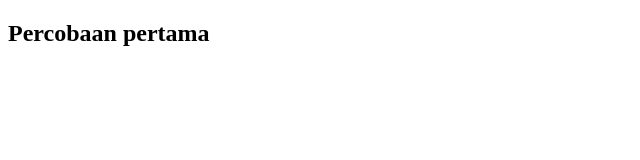
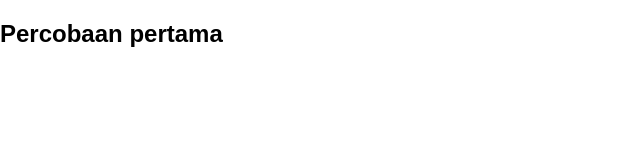
Before and after one commit to aryanuar1499/First-Trial, a plain HTML site: page index.html in a window 1280 px wide. Shown: the full height of the page, 0-640 px from the left. Drawn offline with Linux system fonts and the light colour scheme.

Commit message:
mengubah html dan menambahkan css

```diff
--- a/index.html
+++ b/index.html
@@ -4,6 +4,7 @@
     <meta charset="UTF-8" />
     <meta http-equiv="X-UA-Compatible" content="IE=edge" />
     <meta name="viewport" content="width=device-width, initial-scale=1.0" />
+    <link rel="stylesheet" href="style.css" />
     <title>Trial Git connection</title>
   </head>
   <body>
--- /dev/null
+++ b/style.css
@@ -0,0 +1,5 @@
+body {
+  margin: 0;
+  padding: 0;
+  font-family: sans-serif;
+}
```
